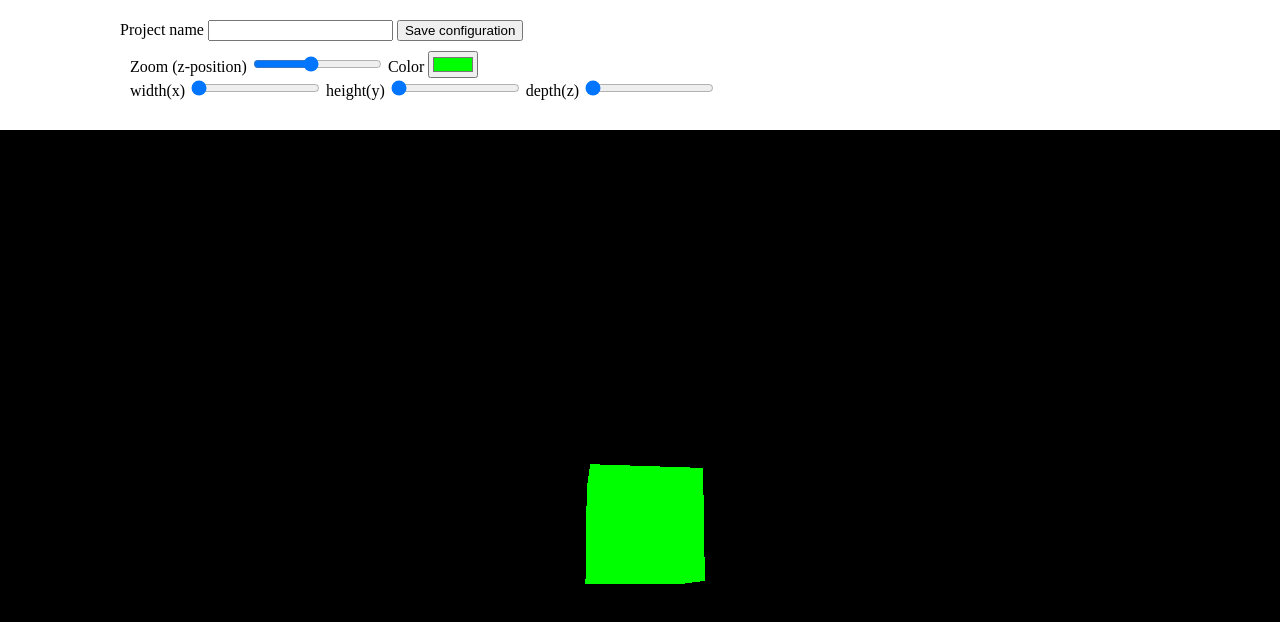
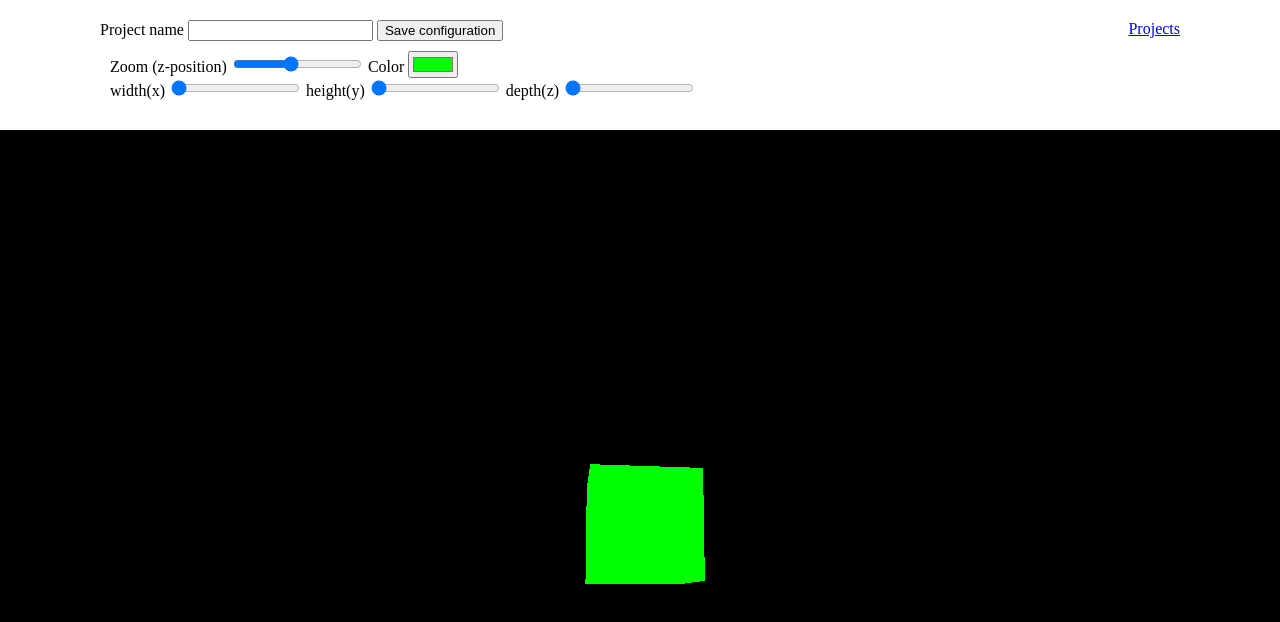
Before and after one commit to Tim0Cc/3D-configurator-FrontEnd, a website: page frontend/index.ejs in a window 1280 px wide. Drawn offline with nearby package versions, Linux system fonts and the light colour scheme; files that its build step writes are made by us from their sources.

Commit message:
form and navigation styling in head

```diff
--- a/frontend/index.ejs
+++ b/frontend/index.ejs
@@ -8,7 +8,9 @@
 		</style>
 	</head>
 	<body>
-    <form action="/" method="POST" style="margin-left:100px;padding:20px">
+    <div class="head" style="margin-left:100px;margin-right:100px;margin-top:20px;margin-bottom:20px;display:flex;justify-content:space-between">
+      <div class="form">
+        <form action="/" method="POST" padding:20px">
           <div class="project">
             <label for="name">Project name</label>
             <input type="text" name="name" id="name" class="name" required>
@@ -31,6 +33,11 @@
             </div>
           </div>
         </form>
+      </div>
+      <div class="links">
+        <a href="/projects">Projects</a>
+      </div>
+    </div>
 		<script src="./three/three.js"></script>
     <script type="module" src="./js/three_module.js">
       import * as THREE from 'https://cdn.skypack.dev/three@0.130.1';
```
Lines whose indentation alone changed are shown as unchanged.
